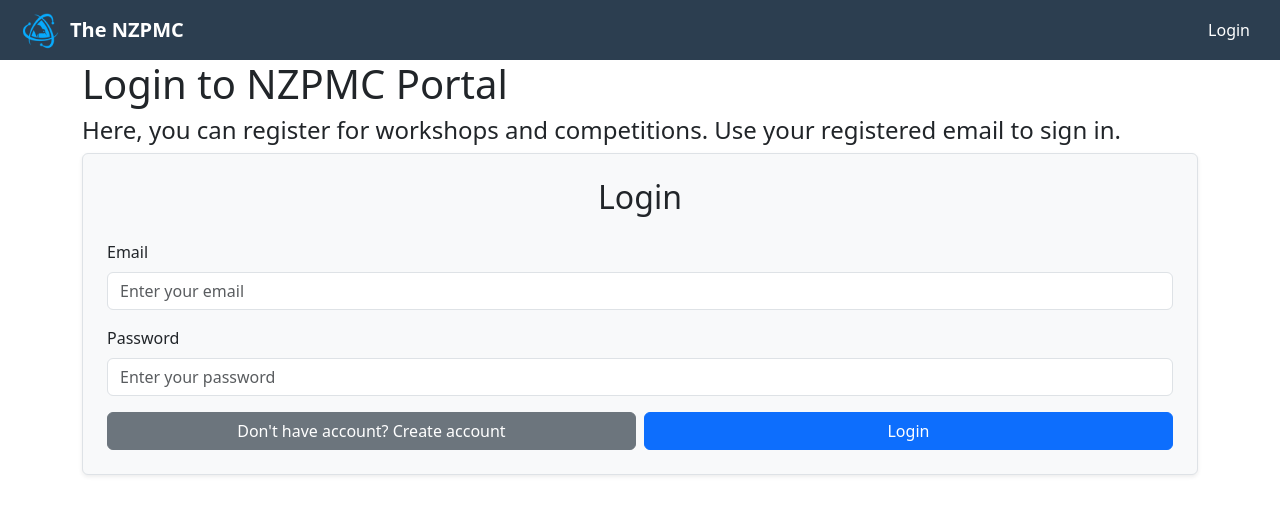
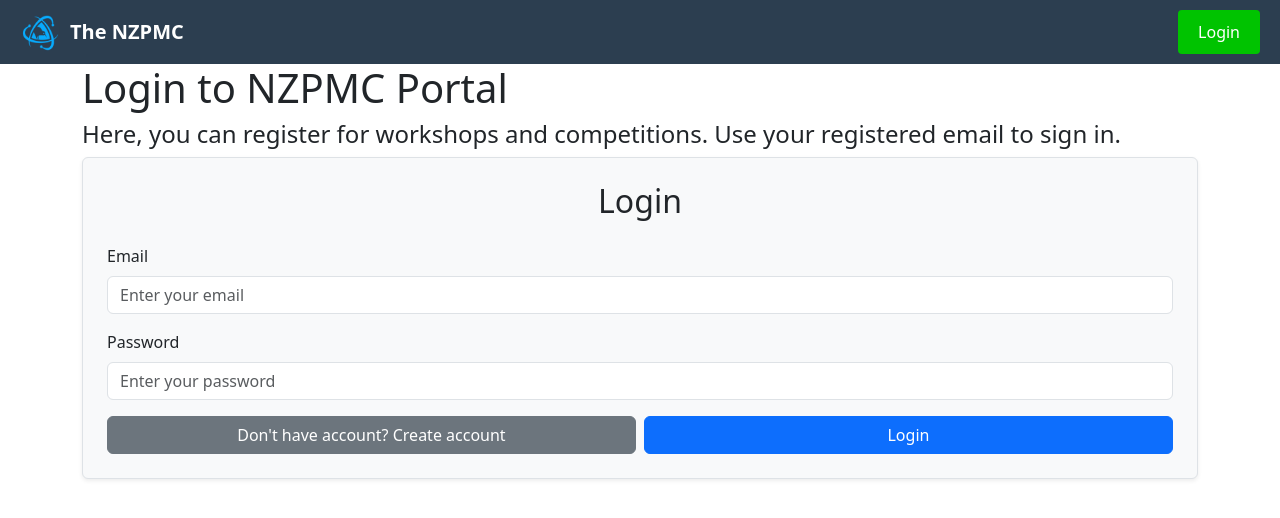
Before and after one commit to Harry-Sheng/nzpmc-competition-platform-frontend, a React (Vite) app: page /login in a window 1280 px wide. Shown: the top 518 px of the page. Built offline with nearby package versions, Linux system fonts and the light colour scheme.

Commit message:
style: navbar button look better now

```diff
--- a/src/components/NavBar.jsx
+++ b/src/components/NavBar.jsx
@@ -3,6 +3,7 @@ import { Link } from "react-router-dom";
 import "../style/NavBar.css";
 import Logo from "../assets/nzpmcLogo.png";
 import { UserContext } from "../context/UserContext";
+import { Button } from "react-bootstrap";
 
 const NavBar = () => {
   const { user, setUser } = useContext(UserContext);
@@ -23,7 +24,9 @@ const NavBar = () => {
       <div className="navbar-links">
         {user ? (
           <>
-            <button onClick={handleLogout}>Logout</button>
+            <Button variant="danger" onClick={() => handleLogout()}>
+              Logout
+            </Button>
           </>
         ) : (
           <Link to="/login" className="navbar-link">
--- a/src/style/NavBar.css
+++ b/src/style/NavBar.css
@@ -24,24 +24,16 @@
   margin-left: 10px;
 }
 
-.navbar-links a{
-  display: flex;
-  align-items: center;
+.navbar-link {
+  background-color: #00c300;
+  color: white;
+  padding: 10px 20px;
+  border-radius: 4px;
   text-decoration: none;
-  color: white;
-  margin: 0 10px;
+  display: inline-block;
+  transition: background-color 0.2s ease;
 }
 
-.navbar-button {
-  background-color: white;
-  color: #4CAF50;
-  border: none;
-  padding: 5px 10px;
-  cursor: pointer;
-  font-size: 16px;
+.navbar-link {
+  background-color: #00c300;
 }
-
-.navbar-button:hover {
-  background-color: #45a049;
-  color: white;
-}
```
